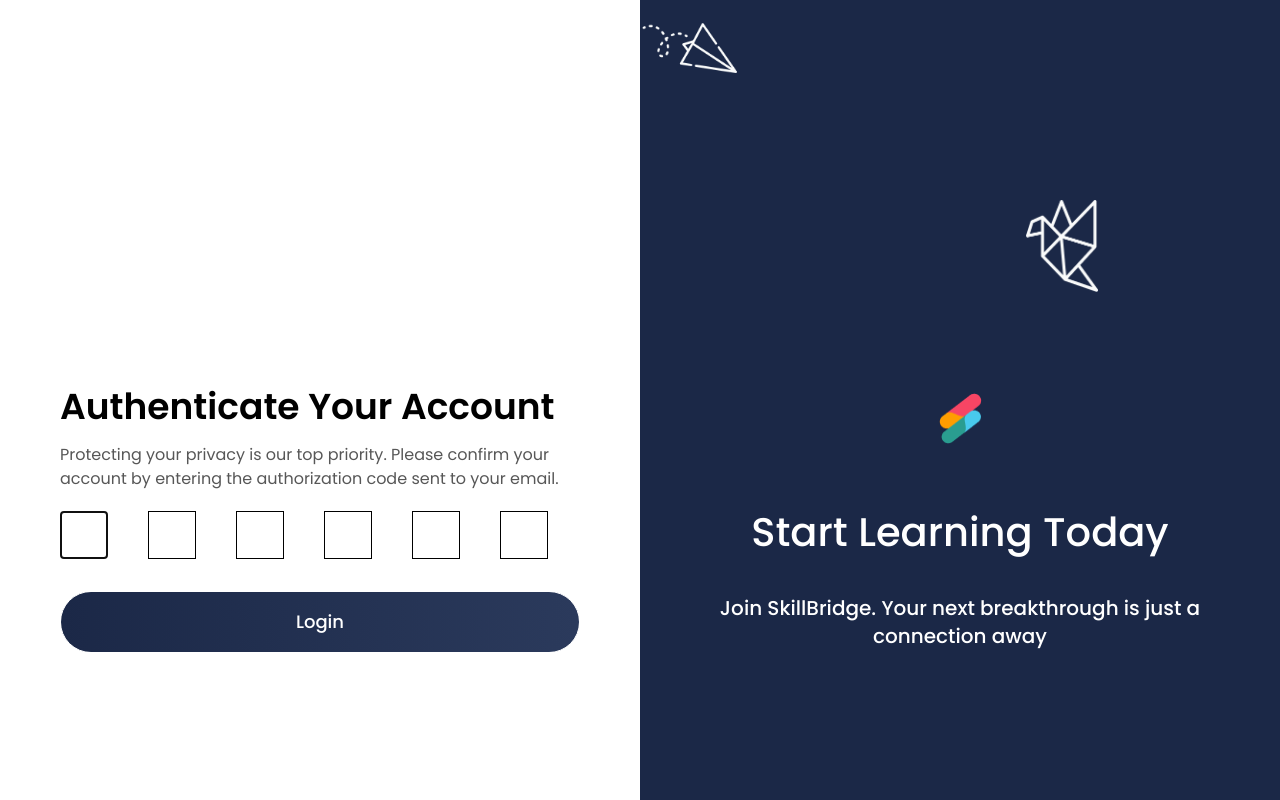
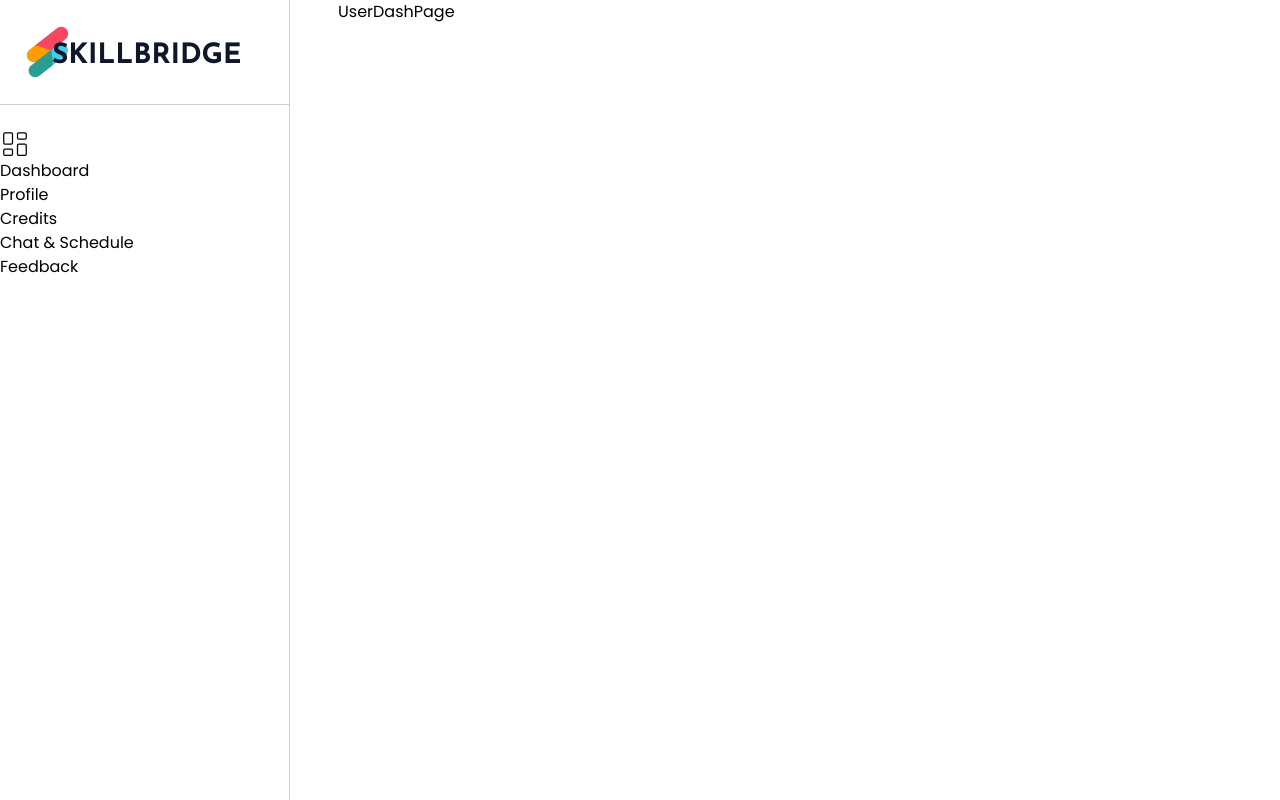
Before and after one commit to alee399/SkillBridge, a React (Vite) app: page / in a window 1280 px wide. Shown: the top 800 px of the page. Built offline with nearby package versions, Linux system fonts and the light colour scheme; a web font is replaced by a local one.

Commit message:
start some working on User Dashboard make a component and userDashboard component

```diff
--- a/src/App.jsx
+++ b/src/App.jsx
@@ -4,6 +4,7 @@ import AuthLayout from './layouts/AuthLayout'
 import Login from './pages/auth/Login'
 import SignUp from './pages/auth/SignUp'
 import VerifyOTP from './pages/auth/VerifyOTP'
+import UserDashPage from './pages/userDashPage/UserDashPage'
 
 const App = () => {
   return (
@@ -11,7 +12,8 @@ const App = () => {
       {/* <LandingPage /> */}
       {/* <Login /> */}
       {/* <SignUp /> */}
-      <VerifyOTP />
+      {/* <VerifyOTP /> */}
+      <UserDashPage />
     </div>
   )
 }
--- a/src/common/Button.jsx
+++ b/src/common/Button.jsx
@@ -18,7 +18,7 @@ const Button = ({
   const sizes = {
     sm: "px-3 py-1.5 text-sm",
     md: "px-6 py-3 text-base",
-    lg: "px-6 py-4 text-lg",
+    lg: "px-8 py-4 text-lg",
   };
 
   return (
--- /dev/null
+++ b/src/common/UserDashSidebar.jsx
@@ -0,0 +1,29 @@
+import React from 'react'
+import Logo from './Logo'
+import { LayoutDashboard } from 'lucide-react';
+
+
+
+const UserDashSidebar = () => {
+  return (
+    <div className='w-72.5 h-479 shrink-0 border-r border-border-color'>
+        <div className='p-6 border-b border-border-color w-full'>
+            <Logo />
+        </div>
+        <div className='mt-6'>
+            <ul>
+                <li className=''>
+                    <LayoutDashboard size={30} strokeWidth={1} />
+                    <a href="#">Dashboard</a>
+                </li>
+                <li><a href="#">Profile</a></li>
+                <li><a href="#">Credits</a></li>
+                <li><a href="#">Chat & Schedule</a></li>
+                <li><a href="#">Feedback</a></li>
+            </ul>
+        </div>
+    </div>
+  )
+}
+
+export default UserDashSidebar
--- a/src/components/auth/AuthRedirect.jsx
+++ b/src/components/auth/AuthRedirect.jsx
@@ -2,7 +2,7 @@ import React from 'react'
 
 const AuthRedirect = ({variant = 'login'}) => {
   return (
-    <div className='mt-8 text-center'>
+    <div className='text-center'>
         {
             (variant == 'signup' || variant == 'login')
             ? <h6 className='text-text-gray leading-6.25 tracking-[0.5%]'>
@@ -14,7 +14,8 @@ const AuthRedirect = ({variant = 'login'}) => {
                 </span>
               </h6>
             :
-            <h6 className='text-text-gray leading-6.25 inline-block tracking-[0.5%]'>
+            <h6 className='text-text-gray leading-6.25 inline-block text-left tracking-[0.5%]'>
+                It may take a minute to receive your code.<br/>
                 Haven’t received it?
                 <a className='font-semibold text-primary'>
                     Resend a new code
--- a/src/components/auth/LoginForm.jsx
+++ b/src/components/auth/LoginForm.jsx
@@ -31,7 +31,7 @@ const LoginForm = () => {
           </form>
           <div>
             <Divider />
-            <div className='space-y-5'>
+            <div className='space-y-5 mb-8'>
               <SocialButton icon={GoogleIcon}>Login with Google</SocialButton>
               <SocialButton icon={FbIcon}>Login with Facebook</SocialButton>
             </div>
--- a/src/components/auth/OTPForm.jsx
+++ b/src/components/auth/OTPForm.jsx
@@ -2,10 +2,8 @@ import React from 'react'
 import AuthHeader from './AuthHeader'
 import Button from '../../common/Button'
 import OTPInput from './OTPInput'
+import AuthRedirect from './AuthRedirect'
 const OTPForm = () => {
-  const onComplete = (e) => {
-    console.log(e)
-  }
   return (
     <div className='min-h-260 flex items-center justify-center px-4 sm:px-6 lg:px-8'>
       <div className='w-full max-w-130 '>
@@ -14,9 +12,11 @@ const OTPForm = () => {
             subTitle="Protecting your privacy is our top priority. Please confirm your account by entering the authorization code sent to your email. "
         />
         <form>
-            <OTPInput length={6} onComplete={onComplete}/>
-            <div className='mt-8'>
-                <Button variant='secondary' size='lg' className='w-full rounded-full'>Login</Button>
+            <OTPInput length={6}/>
+
+            <div className='mt-8 flex justify-center items-center gap-6 '>
+                <AuthRedirect variant='otp'/>
+                <Button variant='secondary' size='lg' className='flex-1 rounded-full'>Submit</Button>
             </div>
         </form>
       </div>
--- a/src/components/auth/OTPInput.jsx
+++ b/src/components/auth/OTPInput.jsx
@@ -1,16 +1,17 @@
 import { useState, useRef, useEffect } from "react"
 
-const OTPInput = ({ length = 6, onComplete }) => {
+const OTPInput = ({ length = 4}) => {
   const [otp, setOpt] = useState(new Array(length).fill(''))
-  // let  [value, setValue] = useState('')
-
-  if(otp.every((e) => e !== '')){
-      onComplete(otp)
-    }
   const inputRefs = useRef([])
   useEffect(() => {
     inputRefs.current[0].focus()
   }, [])
+  // let  [value, setValue] = useState('')
+
+  // if(otp.every((e) => e !== '')){
+  //     onComplete(otp)
+  //   }
+
 
   function handleOnChange(e, idx) {
     const value = e.target.value.replace(/[^0-9]/g, "");
@@ -27,24 +28,26 @@ const OTPInput = ({ length = 6, onComplete }) => {
     // console.log(e.key)
     if(e.key == 'Backspace'){
       if(idx > 0 && idx < 6 && otp[otp.length - 1] ==''){
+
           inputRefs.current[idx - 1].focus()
       }
     }
   }
   return (
-    <div className="flex gap-10">
+    <div className="flex gap-2 my-16 justify-center">
       {
-        otp.map((value, idx) => {
-          return <input
-            key={idx}
+        otp.map((inputVal, idx) => {
+          return <div key={idx} className={` w-18 h-21.5 flex justify-center items-center  ${inputVal? 'border border-line-gray p-2' : 'border-b-2'}`}>
+            <input
             type="text"
-            className="w-12 h-12 border p-5"
-            value={value}
+            className={`w-6 h-13.5 text-center focus:outline-none text-2xl `}
+            value={inputVal}
             maxLength={1}
             onChange={(e) => handleOnChange(e, idx)}
             onKeyDown={(e) => onKeyDownHandel(e, idx)}
             ref={(el) => inputRefs.current[idx] = el }
             />
+          </div>
         })
       }
     </div>
--- a/src/components/auth/SignUpForm.jsx
+++ b/src/components/auth/SignUpForm.jsx
@@ -38,7 +38,7 @@ const SignUpForm = () => {
             </form>
             <div>
               <Divider />
-              <div className='space-y-5'>
+              <div className='space-y-5 mb-8'>
                 <SocialButton icon={GoogleIcon}>Login with Google</SocialButton>
                 <SocialButton icon={FbIcon}>Login with Facebook</SocialButton>
               </div>
--- /dev/null
+++ b/src/layouts/UserDashLayout.jsx
@@ -0,0 +1,15 @@
+import React from 'react'
+import UserDashSidebar from '../common/UserDashSidebar'
+
+const UserDashLayout = ({children}) => {
+  return (
+    <div className='flex gap-12'>
+        <div>
+            <UserDashSidebar />
+        </div>
+        {children}
+    </div>
+  )
+}
+
+export default UserDashLayout
--- /dev/null
+++ b/src/pages/userDashPage/UserDashPage.jsx
@@ -0,0 +1,12 @@
+import React from 'react'
+import UserDashLayout from '../../layouts/UserDashLayout'
+
+const UserDashPage = () => {
+  return (
+    <UserDashLayout>
+        <div>UserDashPage</div>
+    </UserDashLayout>
+  )
+}
+
+export default UserDashPage
```
